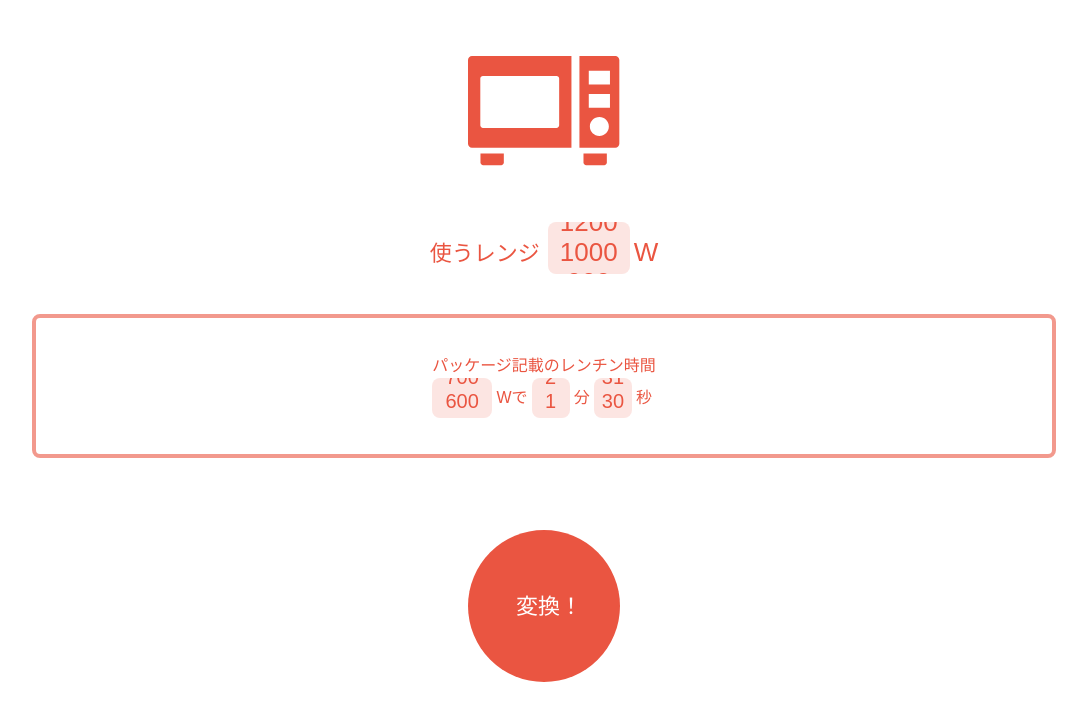
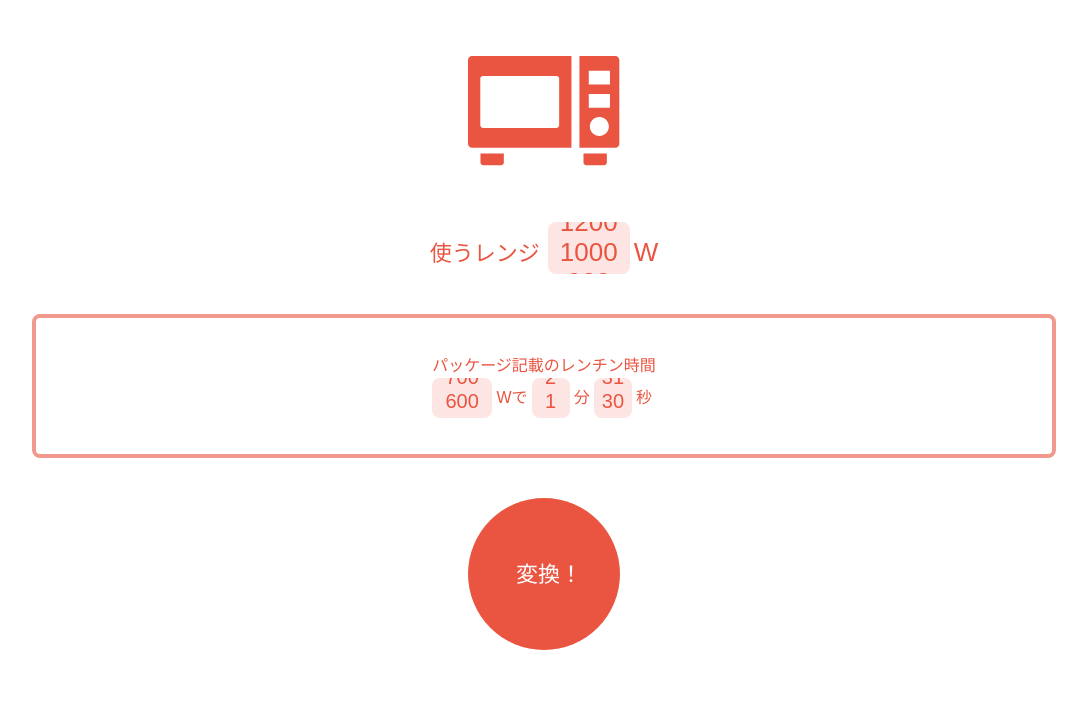
Before and after one commit to ren-chin/renchin-web, a Vue app: page / in a window 1280 px wide. Shown: the top 720 px of the page, without its empty margins (96-1183 px from the left). Built offline with nearby package versions, Linux system fonts and the light colour scheme; a web font is replaced by a local one.

Commit message:
style: adjustment margin

```diff
--- a/src/views/Home.vue
+++ b/src/views/Home.vue
@@ -58,7 +58,6 @@ export default defineComponent({
   width: 152px;
   height: 152px;
   padding-left: 16px;
-  margin-top: 32px;
   font-family: keifont, sans-serif;
   font-size: 22px;
   color: #fff;
```
